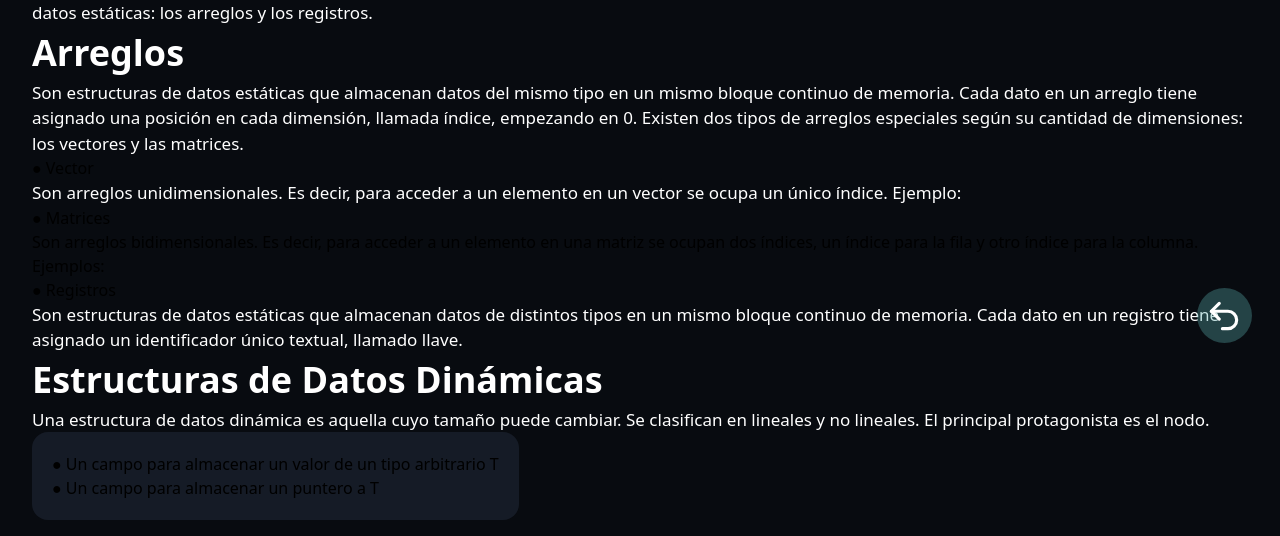
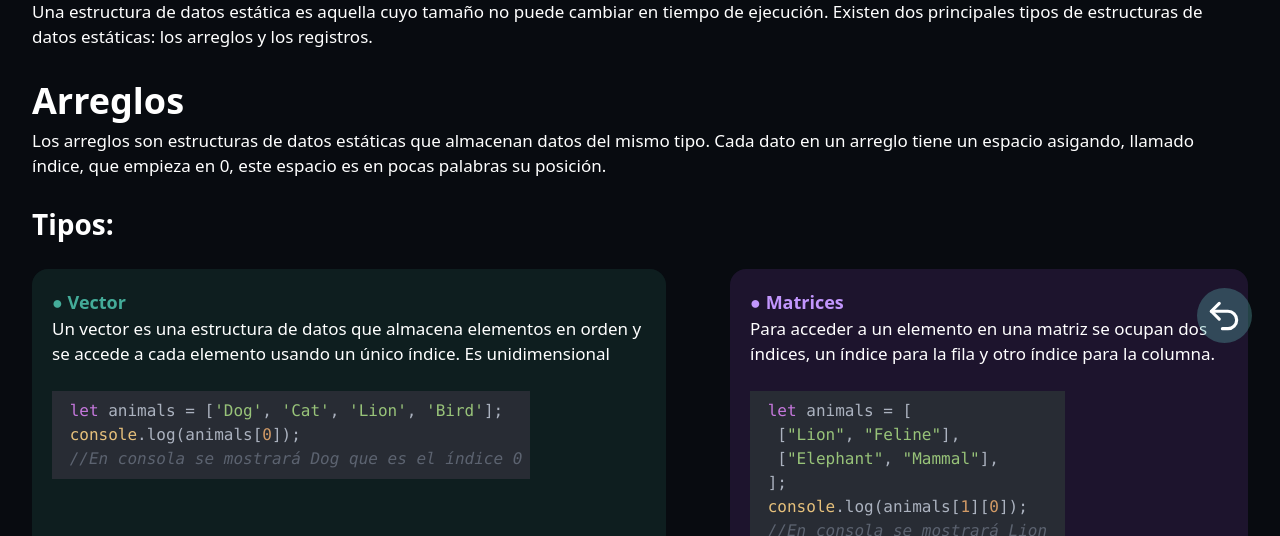
Before and after one commit to KevinLatino/Peritazgo-Website, a React (Vite) app: page /Estructuras-de-datos in a window 1280 px wide. Shown: the part 416-952 px from the top of the page. Built offline with nearby package versions, Linux system fonts and the light colour scheme.

Commit message:
Cambio de estilos de Vectores y Matrices

```diff
--- a/src/Components/AccordionComponent/Accordion.jsx
+++ b/src/Components/AccordionComponent/Accordion.jsx
@@ -15,7 +15,7 @@ const Accordion = ({ title, children }) => {
     return (
         <>
             <MagicMotion>
-                <div className=' p-5 flex items-start flex-wrap w-2/5 bg-blue_section rounded-3xl '>
+                <div className=' p-5 flex items-start flex-wrap w-2/4 bg-blue_section rounded-3xl '>
                     <button
                         className='flex justify-between items-center rounded-3xl bg-fixed text-blue_text w-full text-[18px]'
                         onClick={handleOpen}
--- a/src/Components/Articles/DataStructure/DataStructure.jsx
+++ b/src/Components/Articles/DataStructure/DataStructure.jsx
@@ -1,15 +1,38 @@
 import React from 'react'
+import StructureData from '../../../Images/Estructura-de-datos.png'
+import { CodeComponent } from '../../CodeComponent/CodeComponent'
 import { BackButton } from '../../BackButton/BackButton'
 import { Accordion } from '../../AccordionComponent/Accordion'
 import {
     Title,
     Space,
-    Paragraph } from '../../PageTexts/PageText';
-import StructureData from '../../../Images/Estructura-de-datos.png'
-import { BlueSection } from '../../Sections/Section'
+    Paragraph,
+    Subtitle,
+    GreenTitle,
+    PurpleTitle,
+} from '../../PageTexts/PageText';
+import {
+    BlueSection,
+    GreenSection,
+    PurpleSection
+} from '../../Sections/Section'
 import "animate.css"
 
 const DataStructure = () => {
+
+    const stringVect =
+        ` let animals = ['Dog', 'Cat', 'Lion', 'Bird'];
+ console.log(animals[0]);
+ //En consola se mostrará Dog que es el índice 0`
+
+    const stringMat =
+        ` let animals = [
+  ["Lion", "Feline"],
+  ["Elephant", "Mammal"],
+ ];
+ console.log(animals[1][0]);
+ //En consola se mostrará Lion `
+
 
     return (
         <>
@@ -34,8 +57,10 @@ const DataStructure = () => {
                 <Space />
 
                 <Accordion title='Has click para ver la clasificación'>
-                    <img src={StructureData} width={850} />
+                    <img src={StructureData} width={900} />
                 </Accordion>
+
+                <Space />
 
                 <Title>
                     Estructuras de Datos Estáticas
@@ -44,26 +69,55 @@ const DataStructure = () => {
                     Una estructura de datos estática es aquella cuyo tamaño no puede cambiar en tiempo de ejecución.
                     Existen dos principales tipos de estructuras de datos estáticas: los arreglos y los registros.
                 </Paragraph>
+                <Space />
 
                 <Title>
                     Arreglos
                 </Title>
                 <Paragraph>
-                    Son estructuras de datos estáticas que almacenan datos del mismo tipo en un mismo
-                    bloque continuo de memoria. Cada dato en un arreglo tiene asignado una posición en cada dimensión, llamada índice, empezando en 0.
-                    Existen dos tipos de arreglos especiales según su cantidad de dimensiones: los vectores y las matrices.
+                    Los arreglos son estructuras de datos estáticas que almacenan datos del mismo tipo.
+                    Cada dato en un arreglo tiene un espacio asigando,
+                    llamado índice, que empieza en 0, este espacio es en pocas palabras su posición.
                 </Paragraph>
 
-                <h2>● Vector</h2>
-                <Paragraph>
-                    Son arreglos unidimensionales. Es decir, para acceder a un elemento en un vector se ocupa un único índice. Ejemplo:
-                </Paragraph>
+                <Space />
 
-                <h2>● Matrices</h2>
-                <p>
-                    Son arreglos bidimensionales. Es decir, para acceder a un elemento en una matriz se ocupan dos índices,
-                    un índice para la fila y otro índice para la columna. Ejemplos:
-                </p>
+                <Subtitle>
+                    Tipos:
+                </Subtitle>
+
+                <Space />
+
+                <div className='flex gap-16'>
+                    <GreenSection>
+                        <GreenTitle>
+                            ● Vector
+                        </GreenTitle>
+                        <Paragraph>
+                            Un vector es una estructura de datos que almacena elementos en orden y se accede a
+                            cada elemento usando un único índice. Es unidimensional
+                        </Paragraph>
+                        <Space />
+
+                        <CodeComponent codeString={stringVect} />
+                    </GreenSection>
+
+                    <PurpleSection>
+                        <PurpleTitle>
+                            ● Matrices
+                        </PurpleTitle>
+                        <Paragraph>
+                            Para acceder a un elemento en una matriz
+                            se ocupan dos índices, un índice para la fila y otro índice para la columna.
+                        </Paragraph>
+                        <Space />
+
+                        <CodeComponent codeString={stringMat} />
+                    </PurpleSection>
+                </div>
+
+
+
 
 
                 <h2>● Registros</h2>
--- a/src/Components/CodeComponent/CodeComponent.jsx
+++ b/src/Components/CodeComponent/CodeComponent.jsx
@@ -24,7 +24,8 @@ const CodeComponent = ({ codeString }) => {
                 {codeString}
             </SyntaxHighlighter>
             {lenguaje && (
-                <div className='cursor-pointer absolute top-0 left-0 w-full h-full flex items-center justify-center bg-black bg-opacity-75 text-white'>
+                <div
+                    className='cursor-pointer absolute top-0 left-0 w-full h-full flex items-center justify-center bg-black bg-opacity-75 text-white'>
                     JavaScript
                 </div>
             )}
--- a/src/Components/PageTexts/PageText.jsx
+++ b/src/Components/PageTexts/PageText.jsx
@@ -66,3 +66,11 @@ export const Space = () => {
         </span>
     )
 }
+
+export const Subtitle = ({children}) => {
+    return (
+        <h2 className='flex text-white gap-3 text-[28px] font-bold'>
+            {children}
+        </h2>
+    )
+}
```
